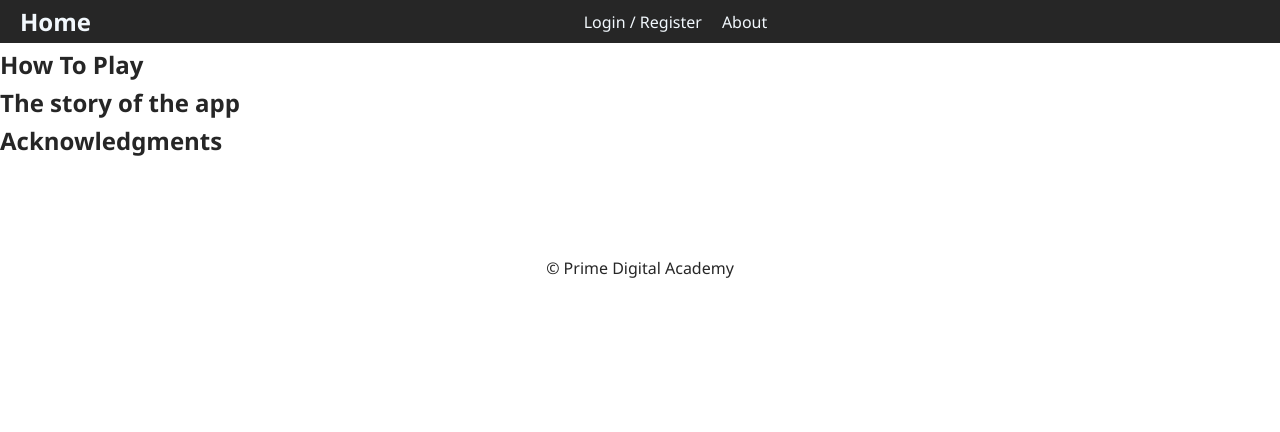
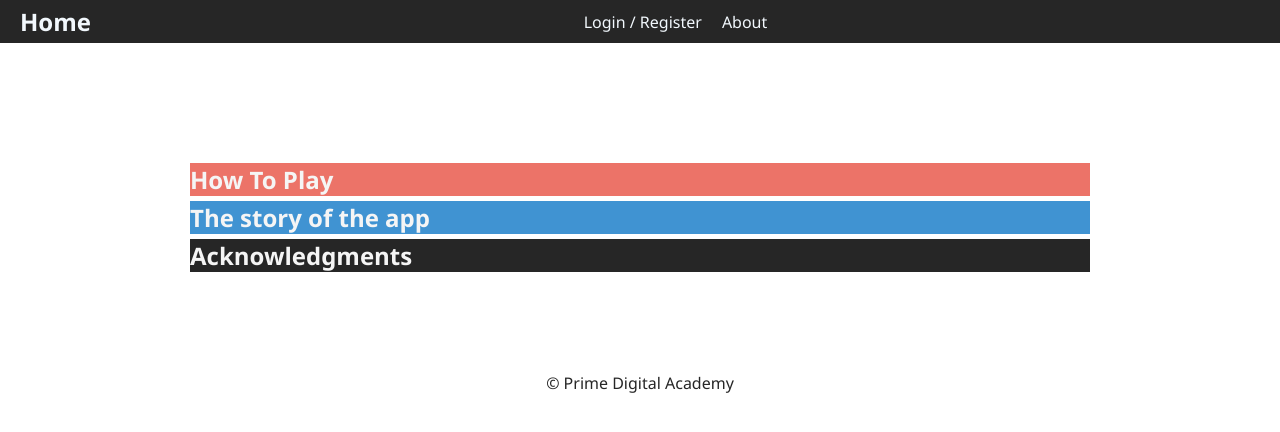
Before and after one commit to Davey-M/rocket-race-solo-project, a React (Create React App) app: page /#/about in a window 1280 px wide. Shown: the top 432 px of the page. Built offline with nearby package versions, Linux system fonts and the light colour scheme; no server answers.

Commit message:
add stylesheet

```diff
--- /dev/null
+++ b/src/components/AboutPage/AboutPage.css
@@ -0,0 +1,4 @@
+.about-container {
+  max-width: 900px;
+  margin: 15vh auto 0px;
+}
--- a/src/components/AboutPage/AboutPage.jsx
+++ b/src/components/AboutPage/AboutPage.jsx
@@ -1,4 +1,6 @@
 import React from 'react';
+
+import './AboutPage.css';
 
 // This is one of our simplest components
 // It doesn't have local state,
@@ -7,15 +9,15 @@ import React from 'react';
 
 function AboutPage() {
   return (
-    <div>
+    <div className='about-container'>
       <section>
-        <h1>How To Play</h1>
+        <h1 className='red-back about-header'>How To Play</h1>
       </section>
       <section>
-        <h1>The story of the app</h1>
+        <h1 className='blue-back about-header'>The story of the app</h1>
       </section>
       <section>
-        <h1>Acknowledgments</h1>
+        <h1 className='dark-back about-header'>Acknowledgments</h1>
       </section>
     </div>
   );
```
